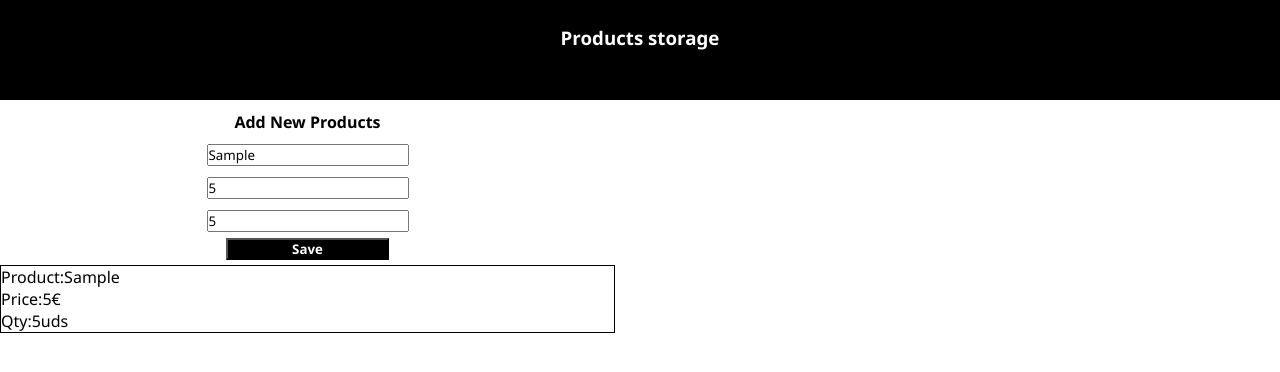
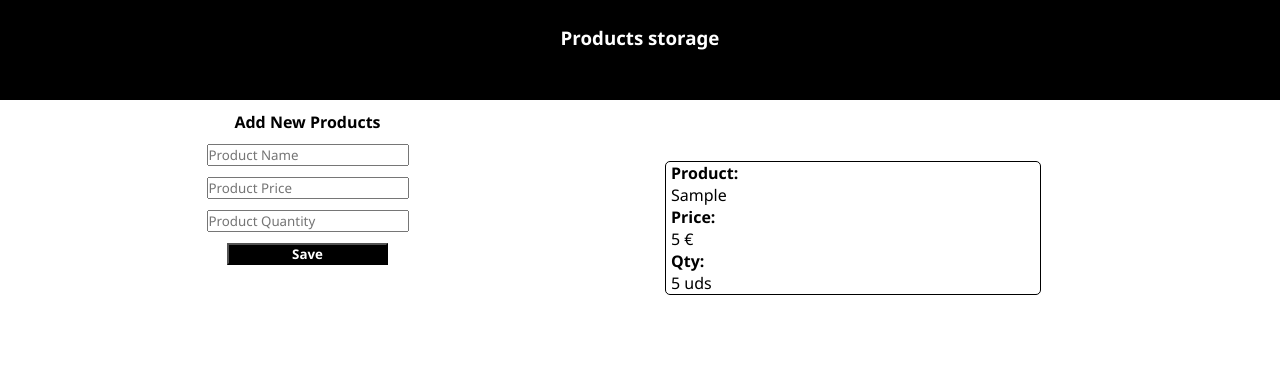
Before and after one commit to xus84/js-products-app, a plain HTML site: page index.html in a window 1280 px wide. Both pictures are taken after typing "Sample", "5", "5" into the empty fields and a click on the input "Save". Drawn offline with Linux system fonts and the light colour scheme.

Commit message:
problems resolved

```diff
--- a/UI.js
+++ b/UI.js
@@ -1,14 +1,14 @@
 export class UI {
     addProduct(product) {
-        const productList = document.getElementById("product-form");
+        const productList = document.getElementById("product_list");
         const element = document.createElement('div');
         element.innerHTML = `
             <div id="row_list">
                <div class="container_product">
                    <ul class="lines">
-                       <li>Product:${product.name}</li>
-                       <li>Price:${product.price}€</li>
-                       <li>Qty:${product.quantity}uds</li>
+                       <li><p>Product:</p>  ${product.name}</li>
+                       <li><p>Price:</p>  ${product.price} €</li>
+                       <li><p>Qty:</p>  ${product.quantity} uds</li>
                    </ul>
                </div>
             </div>`;
@@ -16,4 +16,8 @@ export class UI {
 
     }
 
+    resetForm() {
+        document.getElementById("product-form").reset();
+      }
+
 }
--- a/index.html
+++ b/index.html
@@ -54,7 +54,7 @@
       <!-- Right section -->
 
       <div id="product_list" class="products_container" >
-           <div id="row_list"></div>
+
       </div>
 
 
--- a/styles.css
+++ b/styles.css
@@ -41,7 +41,7 @@ form {
 }
 
 .submit {
-    padding: 5px;
+    padding: 10px;
     text-align: center;
 }
 
@@ -65,8 +65,22 @@ form {
 
 .lines {
     list-style: none;
+
 }
 
 .container_product {
     border: 1px solid black;
+    border-radius: 5px;
+    width: 60%;
+    text-align: left;
+    padding-left: 5px;
+
 }
+
+p {
+    font-weight: 800;
+}
+
+#row_list{
+    margin-top: 10px;
+}
```
